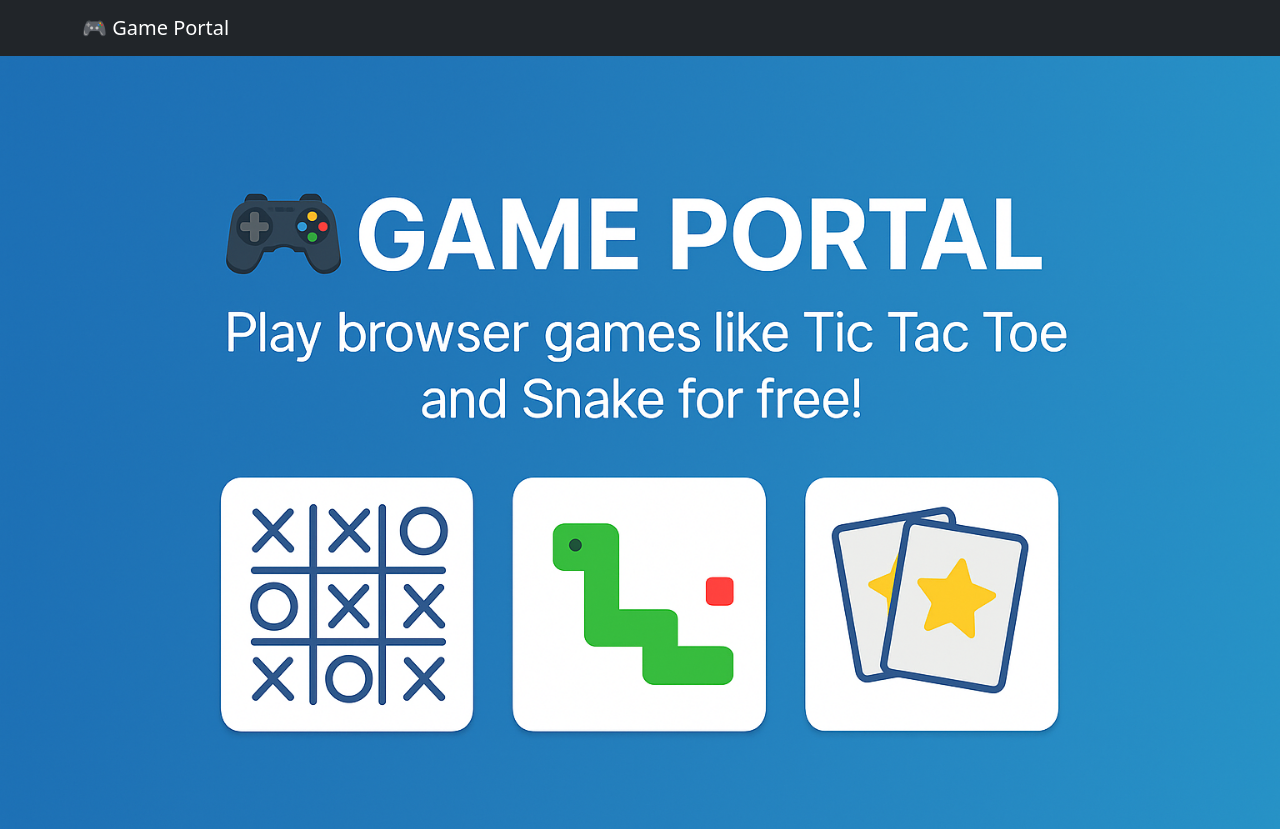
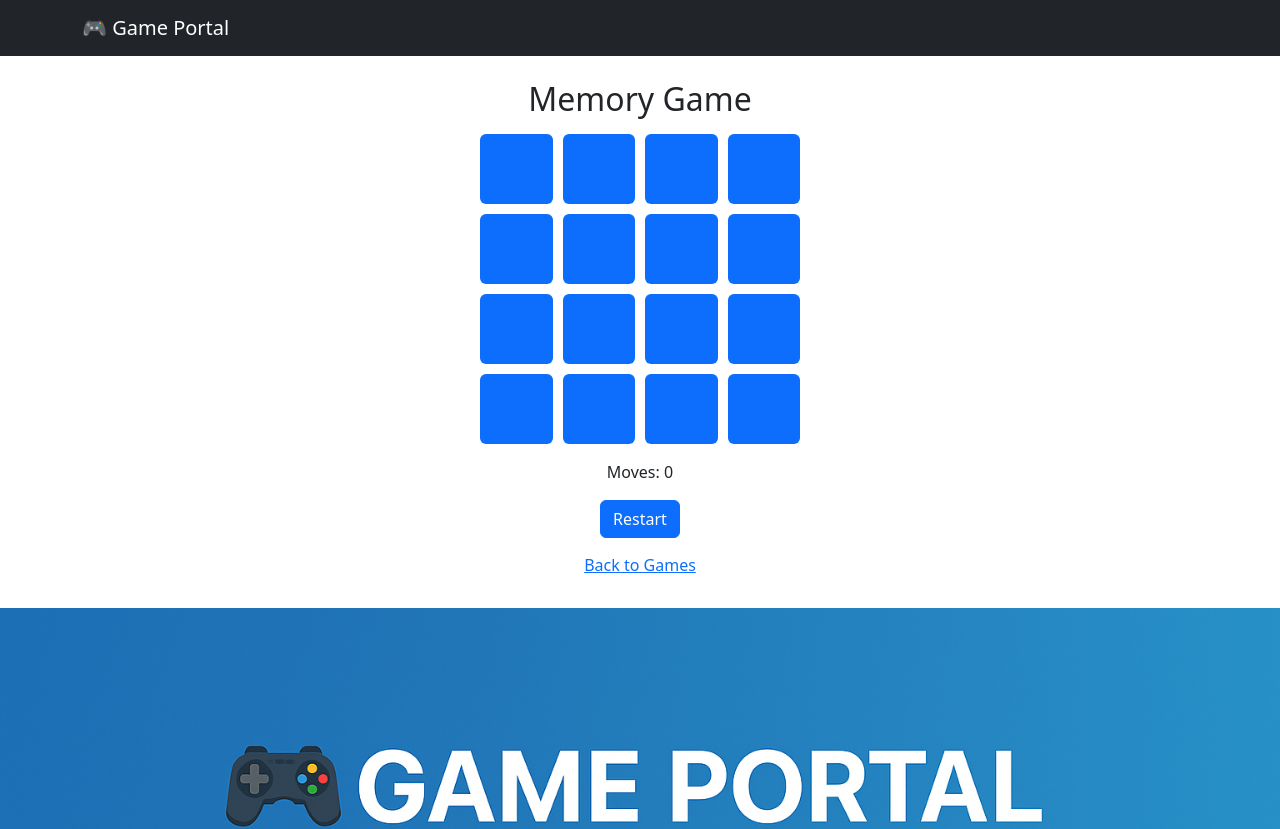
Before and after one commit to hamzash750/FreeGameRoom, an Angular app in the folder game-portal/: page /memory in a window 1280 px wide. Before the commit this address led to /. Shown: the top 829 px of the page. Built offline with nearby package versions, Linux system fonts and the light colour scheme.

Commit message:
Add Angular game components

```diff
--- a/game-portal/src/app/pages/game-list/game-list.html
+++ b/game-portal/src/app/pages/game-list/game-list.html
@@ -6,7 +6,7 @@
         <div class="card-body">
           <h5 class="card-title">{{ game.name }}</h5>
           <p class="card-text">{{ game.description }}</p>
-          <a [routerLink]="['/game', game.id]" class="btn btn-primary">Play Now</a>
+          <a [routerLink]="game.route" class="btn btn-primary">Play Now</a>
         </div>
       </div>
     </div>
--- a/game-portal/src/app/pages/game-list/game-list.ts
+++ b/game-portal/src/app/pages/game-list/game-list.ts
@@ -11,9 +11,9 @@ import { RouterModule } from '@angular/router';
 })
 export class GameList {
 games = [
-  { id: 1, name: 'Tic Tac Toe', description: 'Classic tic tac toe game' },
-  { id: 2, name: 'Snake', description: 'Grow the snake and avoid walls!' },
-  { id: 3, name: 'Memory Game', description: 'Match the cards!' },
+  { route: '/tic-tac-toe', name: 'Tic Tac Toe', description: 'Classic tic tac toe game' },
+  { route: '/snake', name: 'Snake', description: 'Grow the snake and avoid walls!' },
+  { route: '/memory', name: 'Memory Game', description: 'Match the cards!' },
 ];
 
 }
--- /dev/null
+++ b/game-portal/src/app/pages/memory-game/memory-game.css
@@ -0,0 +1,12 @@
+.board {
+  width: 320px;
+  grid-template-columns: repeat(4, 1fr);
+  gap: 10px;
+}
+.card {
+  height: 70px;
+  background: #0d6efd;
+  color: #fff;
+  font-size: 1.5rem;
+  border: none;
+}
--- /dev/null
+++ b/game-portal/src/app/pages/memory-game/memory-game.html
@@ -0,0 +1,11 @@
+<div class="container py-4 text-center">
+  <h2 class="mb-3">Memory Game</h2>
+  <div class="board d-grid mx-auto mb-3">
+    <button class="card" *ngFor="let card of cards" (click)="flip(card)">
+      <span *ngIf="card.revealed || card.matched">{{ card.value }}</span>
+    </button>
+  </div>
+  <p>Moves: {{ moves }}</p>
+  <button class="btn btn-primary" (click)="reset()">Restart</button>
+  <a routerLink="/" class="btn btn-link d-block mt-2">Back to Games</a>
+</div>
--- /dev/null
+++ b/game-portal/src/app/pages/memory-game/memory-game.ts
@@ -0,0 +1,54 @@
+import { CommonModule } from '@angular/common';
+import { Component } from '@angular/core';
+
+interface Card {
+  value: number;
+  revealed: boolean;
+  matched: boolean;
+}
+
+@Component({
+  selector: 'app-memory-game',
+  standalone: true,
+  imports: [CommonModule],
+  templateUrl: './memory-game.html',
+  styleUrl: './memory-game.css'
+})
+export class MemoryGame {
+  cards: Card[] = [];
+  private first?: Card;
+  moves = 0;
+
+  constructor() {
+    const values = [...Array(8).keys(), ...Array(8).keys()].sort(() => Math.random() - 0.5);
+    this.cards = values.map(v => ({ value: v + 1, revealed: false, matched: false }));
+  }
+
+  flip(card: Card): void {
+    if (card.revealed || card.matched) return;
+    card.revealed = true;
+    if (!this.first) {
+      this.first = card;
+      return;
+    }
+    this.moves++;
+    if (this.first.value === card.value) {
+      this.first.matched = card.matched = true;
+      this.first = undefined;
+    } else {
+      const prev = this.first;
+      this.first = undefined;
+      setTimeout(() => {
+        prev.revealed = false;
+        card.revealed = false;
+      }, 500);
+    }
+  }
+
+  reset(): void {
+    const values = [...Array(8).keys(), ...Array(8).keys()].sort(() => Math.random() - 0.5);
+    this.cards = values.map(v => ({ value: v + 1, revealed: false, matched: false }));
+    this.moves = 0;
+    this.first = undefined;
+  }
+}
--- /dev/null
+++ b/game-portal/src/app/pages/snake-game/snake-game.css
@@ -0,0 +1,3 @@
+canvas {
+  background: #f8f9fa;
+}
--- /dev/null
+++ b/game-portal/src/app/pages/snake-game/snake-game.html
@@ -0,0 +1,6 @@
+<div class="container py-4 text-center">
+  <h2 class="mb-3">Snake</h2>
+  <canvas #canvas class="border mb-2"></canvas>
+  <p>Score: {{ score }}</p>
+  <a routerLink="/" class="btn btn-link">Back to Games</a>
+</div>
--- /dev/null
+++ b/game-portal/src/app/pages/snake-game/snake-game.ts
@@ -0,0 +1,86 @@
+import { CommonModule } from '@angular/common';
+import { AfterViewInit, Component, ElementRef, ViewChild } from '@angular/core';
+
+interface Point { x: number; y: number; }
+
+@Component({
+  selector: 'app-snake-game',
+  standalone: true,
+  imports: [CommonModule],
+  templateUrl: './snake-game.html',
+  styleUrl: './snake-game.css'
+})
+export class SnakeGame implements AfterViewInit {
+  @ViewChild('canvas', { static: true }) canvasRef!: ElementRef<HTMLCanvasElement>;
+  private ctx!: CanvasRenderingContext2D;
+  private size = 20;
+  private snake: Point[] = [{ x: 8, y: 8 }];
+  private direction: Point = { x: 0, y: 0 };
+  private food: Point = this.randomPoint();
+  private intervalId: any;
+  score = 0;
+
+  ngAfterViewInit(): void {
+    const canvas = this.canvasRef.nativeElement;
+    canvas.width = 400;
+    canvas.height = 400;
+    this.ctx = canvas.getContext('2d')!;
+    document.addEventListener('keydown', e => this.onKey(e));
+    this.intervalId = setInterval(() => this.update(), 150);
+  }
+
+  private onKey(e: KeyboardEvent): void {
+    switch (e.key) {
+      case 'ArrowUp':
+        if (this.direction.y === 1) return;
+        this.direction = { x: 0, y: -1 }; break;
+      case 'ArrowDown':
+        if (this.direction.y === -1) return;
+        this.direction = { x: 0, y: 1 }; break;
+      case 'ArrowLeft':
+        if (this.direction.x === 1) return;
+        this.direction = { x: -1, y: 0 }; break;
+      case 'ArrowRight':
+        if (this.direction.x === -1) return;
+        this.direction = { x: 1, y: 0 }; break;
+    }
+  }
+
+  private update(): void {
+    const head = { x: this.snake[0].x + this.direction.x, y: this.snake[0].y + this.direction.y };
+    if (this.isCollision(head)) {
+      clearInterval(this.intervalId);
+      return;
+    }
+    this.snake.unshift(head);
+    if (head.x === this.food.x && head.y === this.food.y) {
+      this.score++;
+      this.food = this.randomPoint();
+    } else {
+      this.snake.pop();
+    }
+    this.draw();
+  }
+
+  private draw(): void {
+    this.ctx.fillStyle = '#fff';
+    this.ctx.fillRect(0, 0, 400, 400);
+    this.ctx.fillStyle = '#198754';
+    for (const part of this.snake) {
+      this.ctx.fillRect(part.x * this.size, part.y * this.size, this.size, this.size);
+    }
+    this.ctx.fillStyle = '#dc3545';
+    this.ctx.fillRect(this.food.x * this.size, this.food.y * this.size, this.size, this.size);
+  }
+
+  private isCollision(point: Point): boolean {
+    if (point.x < 0 || point.y < 0 || point.x >= 20 || point.y >= 20) {
+      return true;
+    }
+    return this.snake.some(p => p.x === point.x && p.y === point.y);
+  }
+
+  private randomPoint(): Point {
+    return { x: Math.floor(Math.random() * 20), y: Math.floor(Math.random() * 20) };
+  }
+}
--- /dev/null
+++ b/game-portal/src/app/pages/tic-tac-toe/tic-tac-toe.css
@@ -0,0 +1,21 @@
+.board {
+  width: 300px;
+  height: 300px;
+  grid-template-columns: repeat(3, 1fr);
+  grid-template-rows: repeat(3, 1fr);
+  gap: 5px;
+}
+.cell {
+  background: #f8f9fa;
+  border: 1px solid #dee2e6;
+  font-size: 2rem;
+  font-weight: bold;
+  display: flex;
+  align-items: center;
+  justify-content: center;
+  cursor: pointer;
+  height: 100%;
+}
+.board.disabled .cell {
+  cursor: default;
+}
--- /dev/null
+++ b/game-portal/src/app/pages/tic-tac-toe/tic-tac-toe.html
@@ -0,0 +1,13 @@
+<div class="game-container container py-4 text-center">
+  <h2 class="mb-3">Tic Tac Toe</h2>
+  <div class="board d-grid mx-auto" [class.disabled]="winner">
+    <button class="cell" *ngFor="let cell of board; let i = index" (click)="makeMove(i)">
+      {{ cell }}
+    </button>
+  </div>
+  <div class="mt-3">
+    <p *ngIf="winner" class="h5">{{ winner === 'Draw' ? 'It\'s a draw!' : (winner + ' wins!') }}</p>
+    <button class="btn btn-primary" (click)="reset()">Restart</button>
+    <a routerLink="/" class="btn btn-link d-block mt-2">Back to Games</a>
+  </div>
+</div>
--- /dev/null
+++ b/game-portal/src/app/pages/tic-tac-toe/tic-tac-toe.ts
@@ -0,0 +1,46 @@
+import { CommonModule } from '@angular/common';
+import { Component } from '@angular/core';
+
+@Component({
+  selector: 'app-tic-tac-toe',
+  standalone: true,
+  imports: [CommonModule],
+  templateUrl: './tic-tac-toe.html',
+  styleUrl: './tic-tac-toe.css'
+})
+export class TicTacToe {
+  board: string[] = Array(9).fill('');
+  currentPlayer: 'X' | 'O' = 'X';
+  winner: string | null = null;
+
+  makeMove(index: number): void {
+    if (this.board[index] || this.winner) {
+      return;
+    }
+    this.board[index] = this.currentPlayer;
+    if (this.checkWin()) {
+      this.winner = this.currentPlayer;
+    } else if (!this.board.includes('')) {
+      this.winner = 'Draw';
+    } else {
+      this.currentPlayer = this.currentPlayer === 'X' ? 'O' : 'X';
+    }
+  }
+
+  reset(): void {
+    this.board = Array(9).fill('');
+    this.currentPlayer = 'X';
+    this.winner = null;
+  }
+
+  private checkWin(): boolean {
+    const combos = [
+      [0, 1, 2], [3, 4, 5], [6, 7, 8],
+      [0, 3, 6], [1, 4, 7], [2, 5, 8],
+      [0, 4, 8], [2, 4, 6],
+    ];
+    return combos.some(pattern =>
+      pattern.every(i => this.board[i] === this.currentPlayer)
+    );
+  }
+}
```
Also changed, not shown: game-portal/src/app/app.routes.ts (+7 -1 lines).
